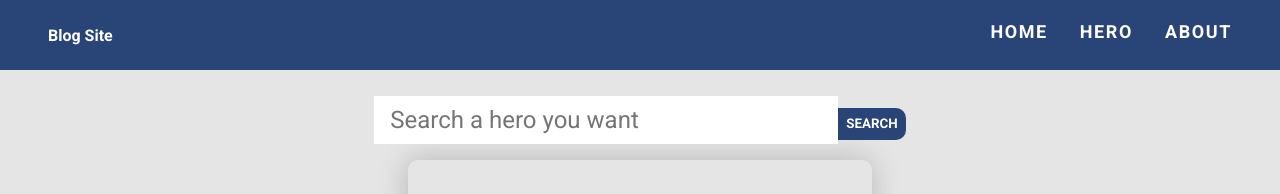
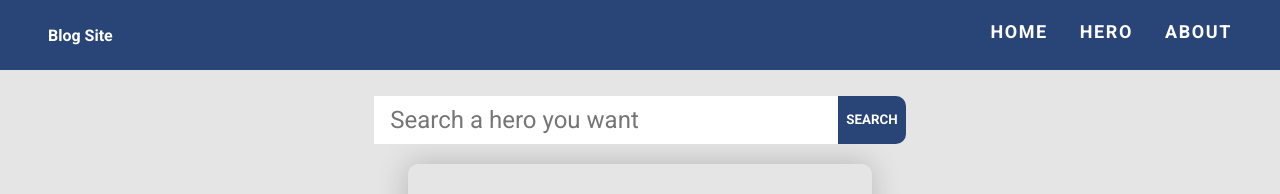
Before and after one commit to HalilFocic/Blog-MERN, a React (Create React App) app in the folder frontend/: page /heroinfo in a window 1280 px wide. Shown: the top 194 px of the page. Built offline with nearby package versions, Linux system fonts and the light colour scheme.

Commit message:
form fix

```diff
--- a/frontend/src/heroinfo.css
+++ b/frontend/src/heroinfo.css
@@ -42,15 +42,18 @@
 .hero-submit {
   border: 0;
   padding: 0.5rem;
+  box-sizing: border-box;
   border-top-right-radius: 10px;
   border-bottom-right-radius: 10px;
-  height: 2rem;
+  height: 3rem;
   outline: none;
   background: #294477;
   color: white;
   font-weight: bold;
   text-transform: uppercase;
   transition: 0.3s;
+  position: relative;
+  bottom: 4px;
 }
 .hero-submit:hover {
   cursor: pointer;
```
